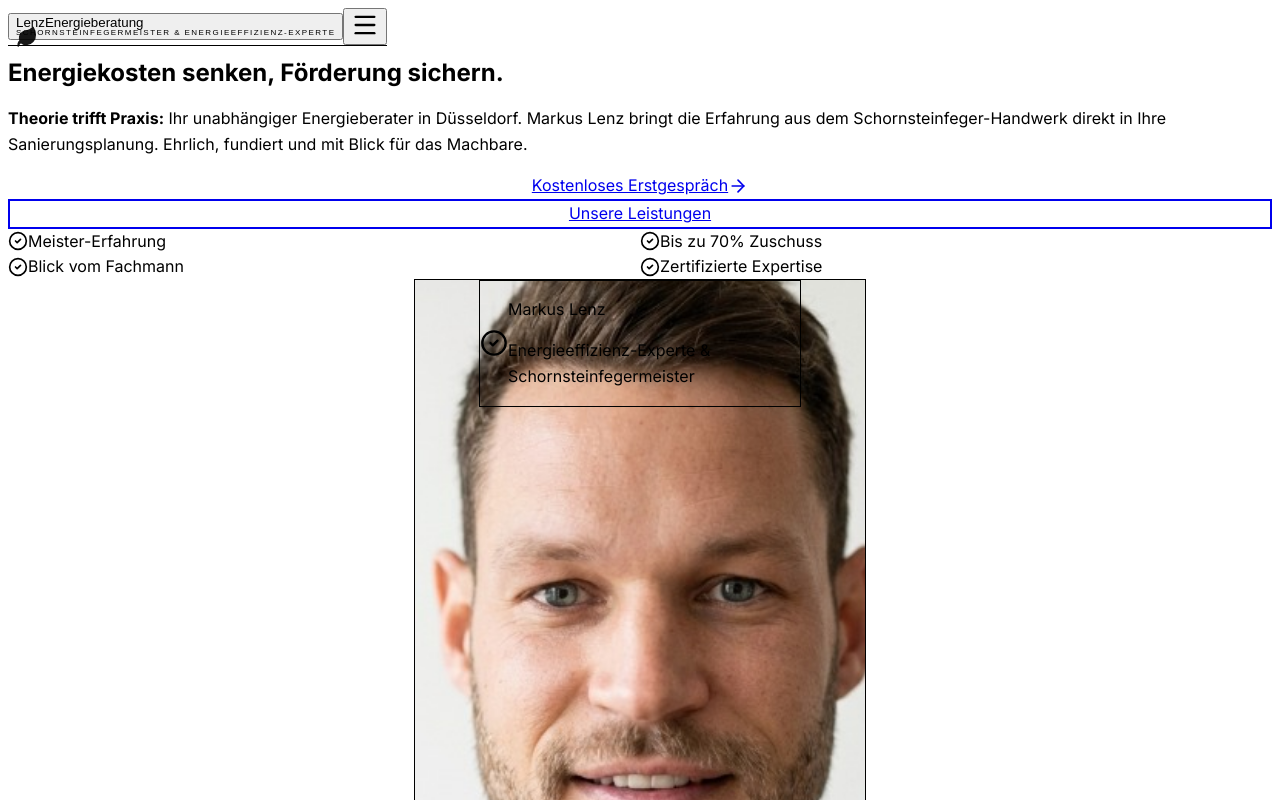
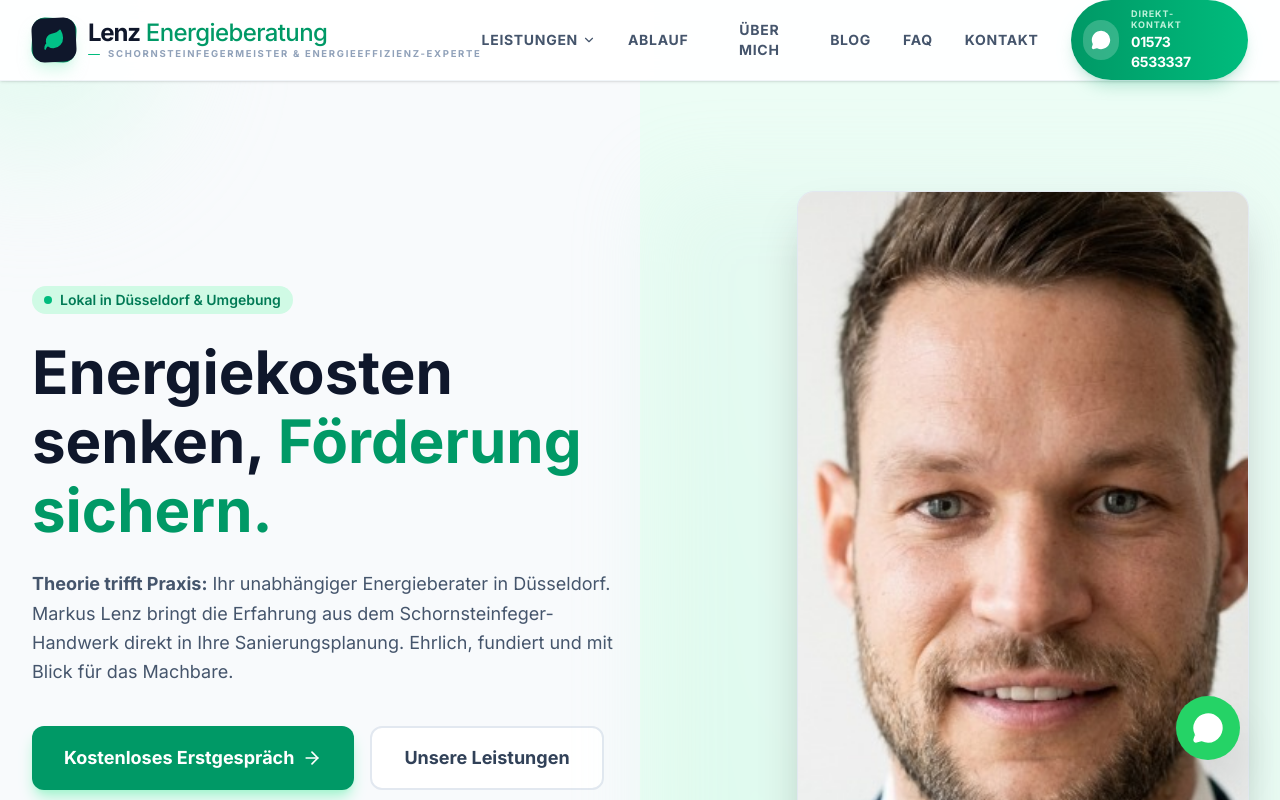
Before and after one commit to Kiwos-bit/lenz-energieberatung, a React (Vite) app: page / in a window 1280 px wide. Shown: the top 800 px of the page. Built offline with nearby package versions, Linux system fonts and the light colour scheme.

Commit message:
Fix Vercel build: update PostCSS config and CSS for Tailwind 4 compat

```diff
--- a/index.css
+++ b/index.css
@@ -1,6 +1,4 @@
-@tailwind base;
-@tailwind components;
-@tailwind utilities;
+@import "tailwindcss";
 
 /* Global Styles - Lenz Energieberatung */
 
--- a/postcss.config.js
+++ b/postcss.config.js
@@ -1,6 +1,6 @@
 export default {
     plugins: {
-        tailwindcss: {},
+        '@tailwindcss/postcss': {},
         autoprefixer: {},
     },
 }
```
